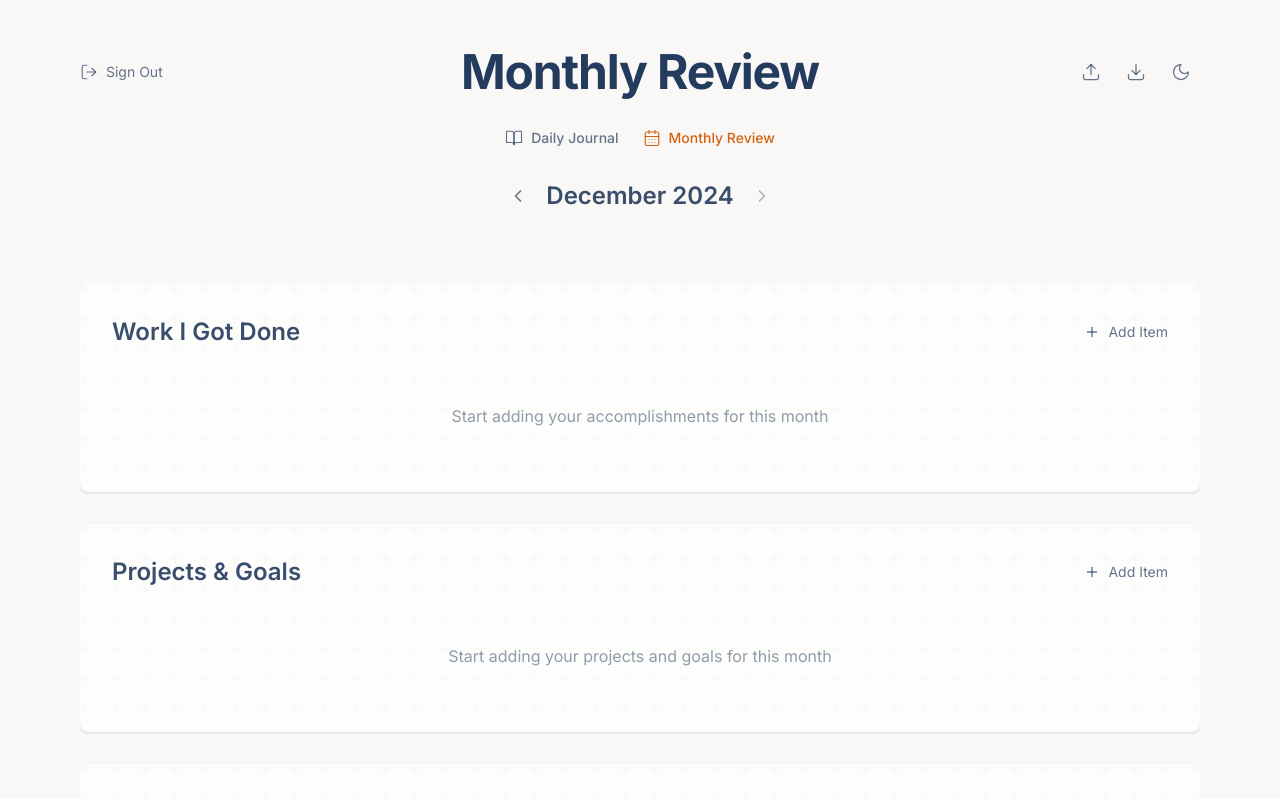
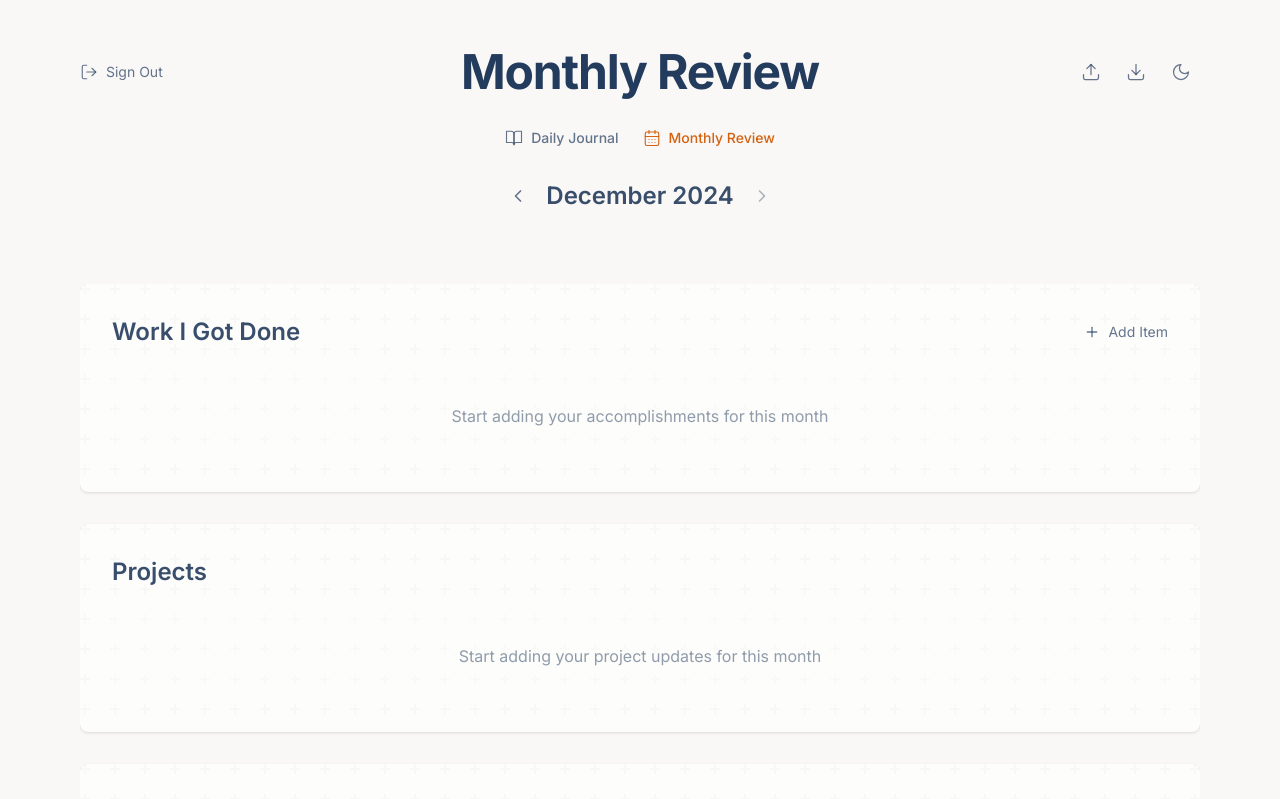
Before and after one commit to morhendos/quick-journal-app, a Next.js app: page /monthly in a window 1280 px wide. Shown: the top 799 px of the page. Built offline with nearby package versions, Linux system fonts and the light colour scheme.

Commit message:
refactor: update monthly review page to use GenericMonthlyList

```diff
--- a/src/app/monthly/page.tsx
+++ b/src/app/monthly/page.tsx
@@ -3,6 +3,7 @@
 import { PageHeader } from '@/components/layout/PageHeader';
 import { MonthlyHeader } from '@/components/monthly/MonthlyHeader';
 import { MONTHLY_SECTIONS } from '@/config/monthlyReview';
+import { GenericMonthlyList } from '@/components/monthly/GenericMonthlyList';
 
 interface SectionContainerProps {
   className?: string;
@@ -33,9 +34,9 @@ export default function MonthlyReview() {
 
         <div className="flex-1 overflow-auto min-h-0">
           <div className="space-y-8">
-            {MONTHLY_SECTIONS.map(({ key, component: Component }) => (
+            {MONTHLY_SECTIONS.map(({ key }) => (
               <SectionContainer key={key}>
-                <Component />
+                <GenericMonthlyList sectionKey={key} />
               </SectionContainer>
             ))}
           </div>
```
